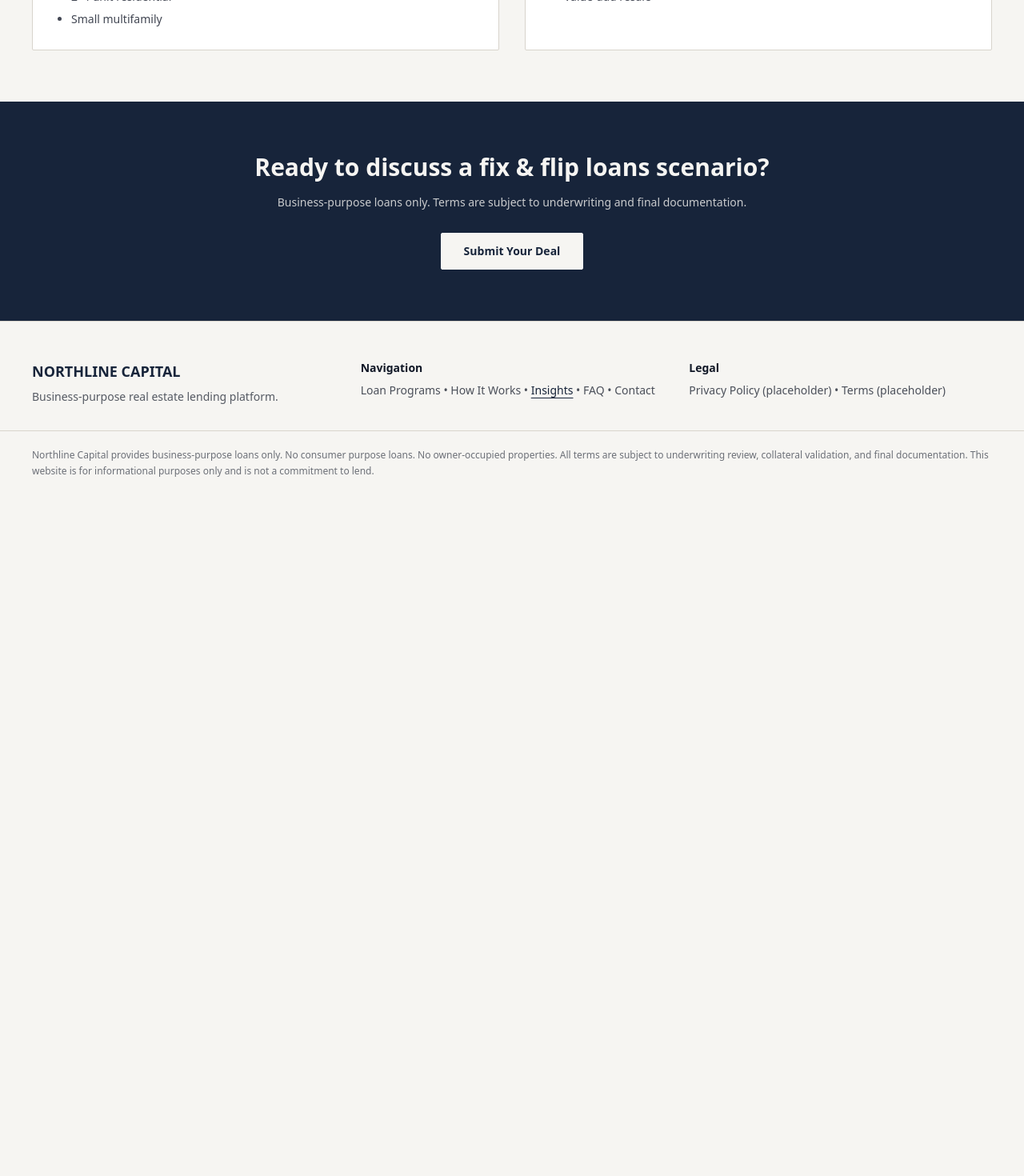
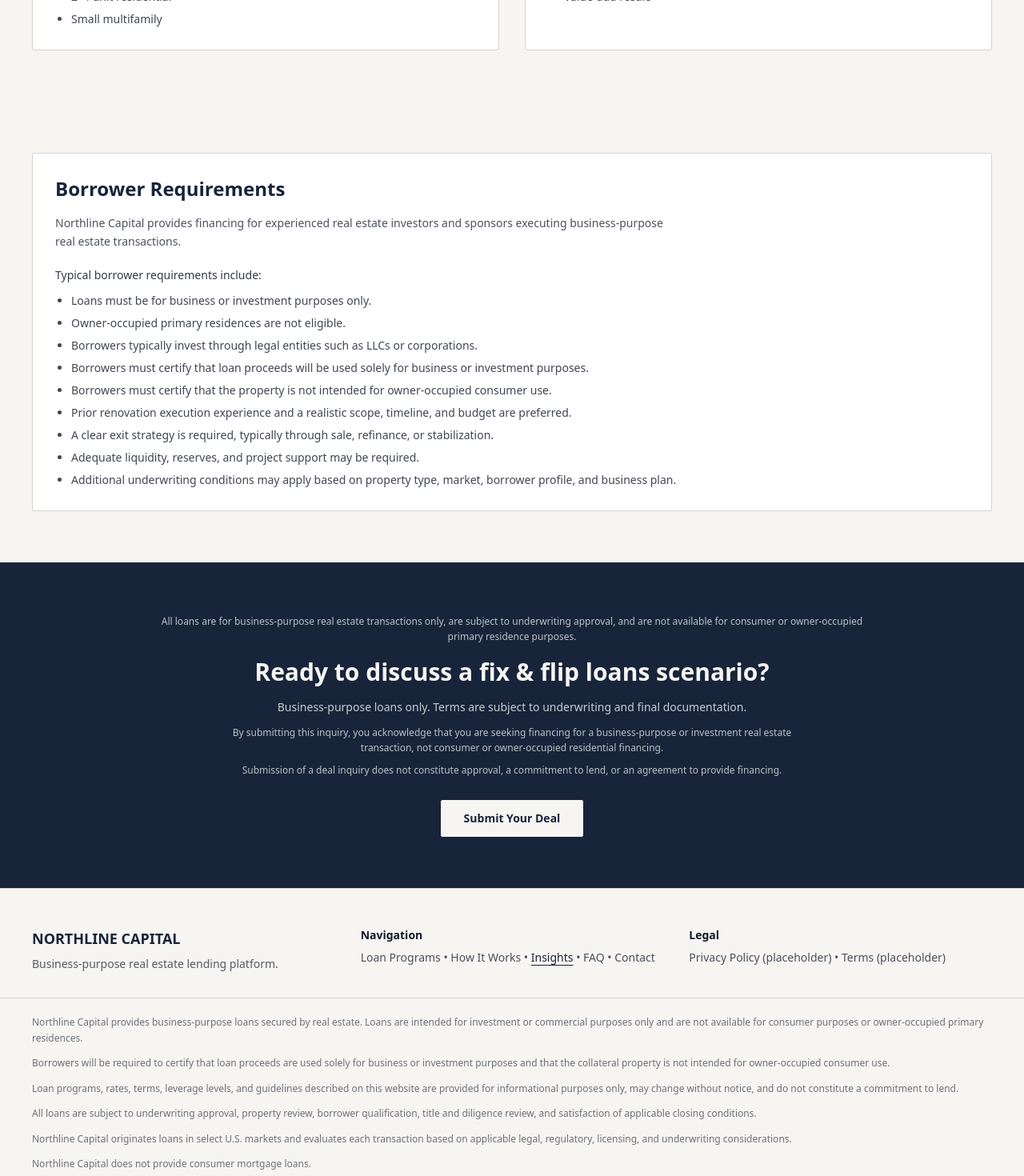
Before and after one commit to gdsatherlie/lending, a Next.js app: page /loan-programs/fix-flip in a window 1280 px wide. Shown: the part 1160-2630 px from the top of the page at 80% size. Before the commit the page ends 1806 px from the top, so only its background shows below. Built offline with nearby package versions, Linux system fonts and the light colour scheme.

Commit message:
Add borrower requirements and compliance disclaimers

```diff
--- a/app/loan-process/page.tsx
+++ b/app/loan-process/page.tsx
@@ -44,6 +44,14 @@
             execution.
           </p>
           <p>Qualified loans can typically close within 10–14 business days.</p>
+          <p className="text-sm">
+            By submitting this inquiry, you acknowledge that you are seeking financing for a business-purpose or
+            investment real estate transaction, not consumer or owner-occupied residential financing.
+          </p>
+          <p className="text-sm">
+            Submission of a deal inquiry does not constitute approval, a commitment to lend, or an agreement to
+            provide financing.
+          </p>
         </div>
       </section>
 
--- a/app/loan-programs/bridge-loans/page.tsx
+++ b/app/loan-programs/bridge-loans/page.tsx
@@ -18,6 +18,17 @@
       ]}
       propertyTypes={['Multifamily', 'Mixed-use', 'Small office', 'Retail', 'Portfolio acquisitions']}
       useCases={['Acquisition bridge', 'Lease-up stabilization', 'Cash-out recapitalization', 'Bridge to agency refinance']}
+      borrowerRequirements={[
+        'Loans must be for business or investment purposes only.',
+        'Owner-occupied primary residences are not eligible.',
+        'Borrowers typically invest through legal entities such as LLCs or corporations.',
+        'Borrowers must certify that loan proceeds will be used solely for business or investment purposes.',
+        'Borrowers must certify that the property is not intended for owner-occupied consumer use.',
+        'Prior transitional asset and repositioning experience may be preferred based on business plan complexity.',
+        'A clear exit strategy is required, typically through sale, refinance, or stabilization.',
+        'Adequate liquidity, reserves, and project support may be required.',
+        'Additional underwriting conditions may apply based on property type, market, borrower profile, and business plan.'
+      ]}
     />
   );
 }
--- a/app/loan-programs/construction/page.tsx
+++ b/app/loan-programs/construction/page.tsx
@@ -17,6 +17,17 @@
       ]}
       propertyTypes={['Single-family development', 'Townhomes', 'Small multifamily', 'Build-to-rent projects']}
       useCases={['Ground-up residential development', 'Build-to-rent communities', 'Small multifamily construction']}
+      borrowerRequirements={[
+        'Loans must be for business or investment purposes only.',
+        'Owner-occupied primary residences are not eligible.',
+        'Borrowers typically invest through legal entities such as LLCs or corporations.',
+        'Borrowers must certify that loan proceeds will be used solely for business or investment purposes.',
+        'Borrowers must certify that the property is not intended for owner-occupied consumer use.',
+        'Sponsor and development experience, budget integrity, timeline realism, and draw compliance are central to construction underwriting.',
+        'A clear exit strategy is required, typically through sale, refinance, or stabilization.',
+        'Adequate liquidity, reserves, and project support may be required.',
+        'Additional underwriting conditions may apply based on property type, market, borrower profile, and business plan.'
+      ]}
     />
   );
 }
--- a/app/loan-programs/fix-flip/page.tsx
+++ b/app/loan-programs/fix-flip/page.tsx
@@ -18,6 +18,17 @@
       ]}
       propertyTypes={['Single-family homes', 'Townhomes', '2–4 unit residential', 'Small multifamily']}
       useCases={['Property renovation', 'Short-term repositioning', 'Value-add resale']}
+      borrowerRequirements={[
+        'Loans must be for business or investment purposes only.',
+        'Owner-occupied primary residences are not eligible.',
+        'Borrowers typically invest through legal entities such as LLCs or corporations.',
+        'Borrowers must certify that loan proceeds will be used solely for business or investment purposes.',
+        'Borrowers must certify that the property is not intended for owner-occupied consumer use.',
+        'Prior renovation execution experience and a realistic scope, timeline, and budget are preferred.',
+        'A clear exit strategy is required, typically through sale, refinance, or stabilization.',
+        'Adequate liquidity, reserves, and project support may be required.',
+        'Additional underwriting conditions may apply based on property type, market, borrower profile, and business plan.'
+      ]}
     />
   );
 }
--- a/app/loan-programs/multifamily/page.tsx
+++ b/app/loan-programs/multifamily/page.tsx
@@ -17,6 +17,17 @@
       ]}
       propertyTypes={['Multifamily', 'Mixed-use', 'Workforce housing', 'Value-add acquisitions']}
       useCases={['Value-add multifamily acquisitions', 'Mixed-use repositioning', 'Bridge to permanent financing']}
+      borrowerRequirements={[
+        'Loans must be for business or investment purposes only.',
+        'Owner-occupied primary residences are not eligible.',
+        'Borrowers typically invest through legal entities such as LLCs or corporations.',
+        'Borrowers must certify that loan proceeds will be used solely for business or investment purposes.',
+        'Borrowers must certify that the property is not intended for owner-occupied consumer use.',
+        'Borrower experience with multifamily or mixed-use execution and refinance or sale planning may be preferred.',
+        'A clear exit strategy is required, typically through sale, refinance, or stabilization.',
+        'Adequate liquidity, reserves, and project support may be required.',
+        'Additional underwriting conditions may apply based on property type, market, borrower profile, and business plan.'
+      ]}
     />
   );
 }
--- a/app/loan-programs/rental-dscr/page.tsx
+++ b/app/loan-programs/rental-dscr/page.tsx
@@ -17,6 +17,17 @@
       ]}
       propertyTypes={['Single-family rentals', 'Townhomes', 'Small multifamily', 'Rental portfolios']}
       useCases={['Rental acquisition', 'Bridge to long-term financing', 'Portfolio refinancing']}
+      borrowerRequirements={[
+        'Loans must be for business or investment purposes only.',
+        'Owner-occupied primary residences are not eligible.',
+        'Borrowers typically invest through legal entities such as LLCs or corporations.',
+        'Borrowers must certify that loan proceeds will be used solely for business or investment purposes.',
+        'Borrowers must certify that the property is not intended for owner-occupied consumer use.',
+        'Property cash flow support, rent durability, and market fundamentals are evaluated as part of DSCR underwriting.',
+        'A clear exit strategy is required, typically through sale, refinance, or stabilization.',
+        'Adequate liquidity, reserves, and project support may be required.',
+        'Additional underwriting conditions may apply based on property type, market, borrower profile, and business plan.'
+      ]}
     />
   );
 }
--- a/app/loan-programs/short-term-rental-loans/page.tsx
+++ b/app/loan-programs/short-term-rental-loans/page.tsx
@@ -45,6 +45,17 @@
         'Bridge financing prior to permanent financing',
         'Portfolio financing for short-term rental operators'
       ]}
+      borrowerRequirements={[
+        'Loans must be for business or investment purposes only.',
+        'Owner-occupied primary residences are not eligible.',
+        'Borrowers typically invest through legal entities such as LLCs or corporations.',
+        'Borrowers must certify that loan proceeds will be used solely for business or investment purposes.',
+        'Borrowers must certify that the property is not intended for owner-occupied consumer use.',
+        'Property cash flow support, market depth, and operator experience are evaluated for short-term rental financing.',
+        'A clear exit strategy is required, typically through sale, refinance, or stabilization.',
+        'Adequate liquidity, reserves, and project support may be required.',
+        'Additional underwriting conditions may apply based on property type, market, borrower profile, and business plan.'
+      ]}
       ctaHeadline="Submit Your Short-Term Rental Deal"
     />
   );
--- a/components/loan-program-page.tsx
+++ b/components/loan-program-page.tsx
@@ -16,7 +16,19 @@
   ctaHeadline?: string;
   underwritingIntro?: string;
   underwritingFactors?: string[];
+  borrowerRequirements?: string[];
 };
+
+const baseBorrowerRequirements = [
+  'Loans must be for business or investment purposes only.',
+  'Owner-occupied primary residences are not eligible.',
+  'Borrowers typically invest through legal entities such as LLCs or corporations.',
+  'Borrowers must certify that loan proceeds will be used solely for business or investment purposes.',
+  'Borrowers must certify that the property is not intended for owner-occupied consumer use.',
+  'A clear exit strategy is required, typically through sale, refinance, or stabilization.',
+  'Adequate liquidity, reserves, and project support may be required.',
+  'Additional underwriting conditions may apply based on property type, market, borrower profile, and business plan.'
+] as const;
 
 export function LoanProgramPage({
   title,
@@ -26,7 +38,8 @@
   useCases,
   ctaHeadline,
   underwritingIntro,
-  underwritingFactors
+  underwritingFactors,
+  borrowerRequirements
 }: LoanProgramPageProps) {
   return (
     <main>
@@ -103,10 +116,38 @@
         </section>
       ) : null}
 
+      <section className="section-shell py-16">
+        <article className="rounded-sm border border-stone bg-white p-7">
+          <h2 className="text-2xl font-semibold text-navy">Borrower Requirements</h2>
+          <p className="mt-4 max-w-3xl text-sm leading-relaxed text-ink/75">
+            Northline Capital provides financing for experienced real estate investors and sponsors executing
+            business-purpose real estate transactions.
+          </p>
+          <p className="mt-5 text-sm font-medium text-ink/85">Typical borrower requirements include:</p>
+          <ul className="mt-3 list-disc space-y-2 pl-5 text-sm text-ink/80">
+            {(borrowerRequirements ?? baseBorrowerRequirements).map((item) => (
+              <li key={item}>{item}</li>
+            ))}
+          </ul>
+        </article>
+      </section>
+
       <section className="bg-navy py-16 text-cloud">
         <div className="section-shell text-center">
-          <h2 className="text-3xl font-semibold">{ctaHeadline ?? `Ready to discuss a ${title.toLowerCase()} scenario?`}</h2>
+          <p className="mx-auto max-w-4xl text-xs leading-relaxed text-cloud/75">
+            All loans are for business-purpose real estate transactions only, are subject to underwriting approval,
+            and are not available for consumer or owner-occupied primary residence purposes.
+          </p>
+          <h2 className="mt-4 text-3xl font-semibold">{ctaHeadline ?? `Ready to discuss a ${title.toLowerCase()} scenario?`}</h2>
           <p className="mx-auto mt-4 max-w-2xl text-sm text-cloud/80">Business-purpose loans only. Terms are subject to underwriting and final documentation.</p>
+          <p className="mx-auto mt-3 max-w-3xl text-xs leading-relaxed text-cloud/75">
+            By submitting this inquiry, you acknowledge that you are seeking financing for a business-purpose or
+            investment real estate transaction, not consumer or owner-occupied residential financing.
+          </p>
+          <p className="mx-auto mt-2 max-w-3xl text-xs leading-relaxed text-cloud/75">
+            Submission of a deal inquiry does not constitute approval, a commitment to lend, or an agreement to
+            provide financing.
+          </p>
           <Link
             href="#contact"
             className="mt-7 inline-flex rounded-sm border border-cloud bg-cloud px-7 py-3 text-sm font-semibold text-navy transition hover:bg-white"
--- a/components/site-footer.tsx
+++ b/components/site-footer.tsx
@@ -10,15 +10,42 @@
         </div>
         <div className="text-sm text-ink/75">
           <p className="font-semibold text-ink">Navigation</p>
-          <p className="mt-2">Loan Programs • How It Works • <Link href="/insights" className="text-navy underline underline-offset-4">Insights</Link> • FAQ • Contact</p>
+          <p className="mt-2">
+            Loan Programs • How It Works •{' '}
+            <Link href="/insights" className="text-navy underline underline-offset-4">
+              Insights
+            </Link>{' '}
+            • FAQ • Contact
+          </p>
         </div>
         <div className="text-sm text-ink/75">
           <p className="font-semibold text-ink">Legal</p>
           <p className="mt-2">Privacy Policy (placeholder) • Terms (placeholder)</p>
         </div>
       </div>
-      <div className="section-shell mt-8 border-t border-stone pt-5 text-xs leading-relaxed text-ink/60">
-        Northline Capital provides business-purpose loans only. No consumer purpose loans. No owner-occupied properties. All terms are subject to underwriting review, collateral validation, and final documentation. This website is for informational purposes only and is not a commitment to lend.
+      <div className="section-shell mt-8 border-t border-stone pt-5 text-xs leading-relaxed text-ink/60 space-y-3">
+        <p>
+          Northline Capital provides business-purpose loans secured by real estate. Loans are intended for investment
+          or commercial purposes only and are not available for consumer purposes or owner-occupied primary
+          residences.
+        </p>
+        <p>
+          Borrowers will be required to certify that loan proceeds are used solely for business or investment purposes
+          and that the collateral property is not intended for owner-occupied consumer use.
+        </p>
+        <p>
+          Loan programs, rates, terms, leverage levels, and guidelines described on this website are provided for
+          informational purposes only, may change without notice, and do not constitute a commitment to lend.
+        </p>
+        <p>
+          All loans are subject to underwriting approval, property review, borrower qualification, title and diligence
+          review, and satisfaction of applicable closing conditions.
+        </p>
+        <p>
+          Northline Capital originates loans in select U.S. markets and evaluates each transaction based on applicable
+          legal, regulatory, licensing, and underwriting considerations.
+        </p>
+        <p>Northline Capital does not provide consumer mortgage loans.</p>
       </div>
     </footer>
   );
```
